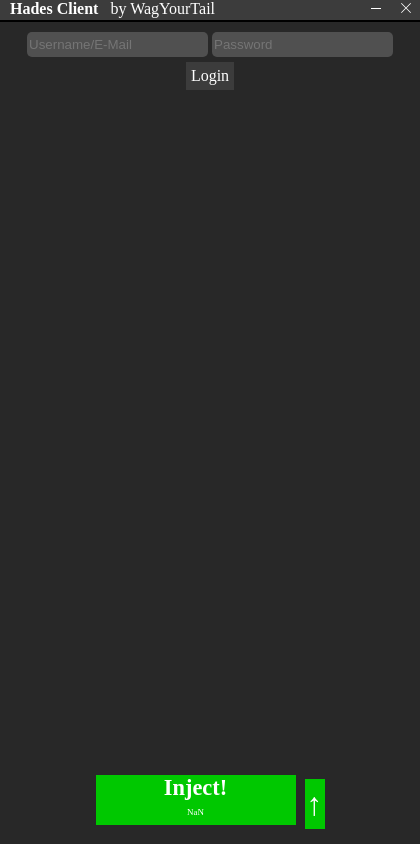
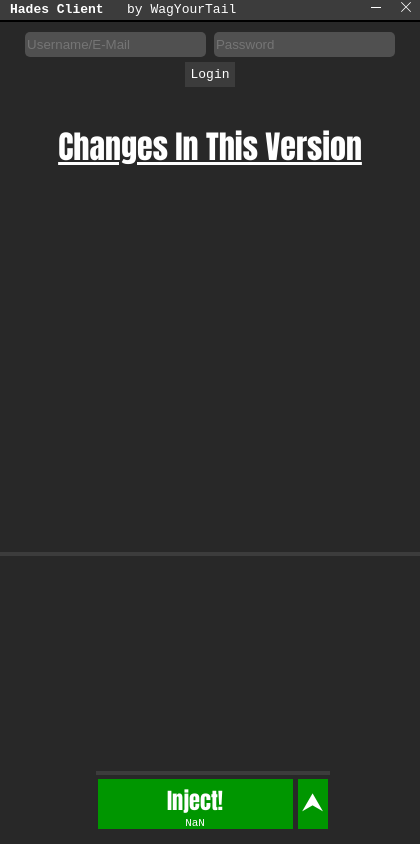
Before and after one commit to wagyourtail/Hades-Custom-Injector, an Electron app: page src/html/index.html in a window 420 px wide. Drawn offline with Linux system fonts and the light colour scheme; no server answers.

Commit message:
make it look better.
some UI improvements

```diff
--- a/src/css/index.css
+++ b/src/css/index.css
@@ -3,6 +3,9 @@ body {
     margin:0px;
     overflow: hidden;
     background-color: rgb(40,40,40);
+    font-family: monospace;
+    user-select: none;
+
 }
 
 ::-webkit-scrollbar {
@@ -13,6 +16,7 @@ body {
     -webkit-app-region:drag;
     cursor: pointer;
     color: white;
+    line-height: 20px;
 }
 
 #titlebar {
@@ -25,6 +29,7 @@ body {
     border-bottom-color: black;
     background-color: rgb(60,60,60);
     -webkit-user-select: none;
+    line-height: 20px;
 }
 
 #titlebar div {
@@ -39,9 +44,6 @@ body {
 #closeBtn:hover {
     background-color: #ff2222;
 }
-
-
-
 
 
 #login {
@@ -78,16 +80,26 @@ body {
     z-index: 1;
     height: 63px;
     line-height: 63px;
-    background-color: rgba(0,0,0,.2);
+    background-color: rgba(0,0,0,.4);
     color: white;
+    cursor: default;
+    font-size: 1.5em;
 }
 
 
 #changelog {
     margin-top: 20px;
+    padding: 10px;
     color: white;
     overflow: scroll;
-    max-height: 400px;
+    height: 420px;
+    border-bottom: 4px solid rgb(60,60,60);
+}
+
+#changelogTitle {
+    text-align: center;
+    font-size: 2em;
+    font-family: Impact;
 }
 
 #runButton {
@@ -96,15 +108,19 @@ body {
     bottom: 10px;
     left: 0px;
     width: 100%;
-    text-align: center;
+}
+
+#selectButtons {
+    display: grid;
+    grid-template-columns: 200px 30px;
+    margin-left: 97.5px;
 }
 
 #play {
-    width: 200px;
-    height: 50px;
-    background-color: rgb(0,200,0);
+    padding-top:5px;
+    height: 45px;
+    background-color: rgb(0,150,0);
     font-size: 1.4em;
-    line-height: 25px;
     text-align: center;
     color: white;
     margin-right: 5px;
@@ -113,17 +129,20 @@ body {
 }
 
 #vernum {
-    font-size: .4em;
+    font-size: .6em;
 }
 
 #play:hover {
-    background-color: rgb(0,140,0);
+    background-color: rgb(0,100,0);
+}
+
+#inject {
+    font-family: Impact;
 }
 
 #version {
-    width: 20px;
     height: 50px;
-    background-color: rgb(0,200,0);
+    background-color: rgb(0,150,0);
     font-size: 2em;
     line-height: 50px;
     text-align: center;
@@ -135,25 +154,36 @@ body {
 
 
 #version:hover {
-    background-color: rgb(0,140,0);
+    background-color: rgb(0,100,0);
 }
 
 #versionSelect {
-    width: 225px;
-    height: 400px;
+    width: 230px;
     display: inline-block;
-    margin-bottom: 10px;
-    background-color: rgb(0,200,0);
+    margin-bottom: 0px;
+    margin-left: 95.5px;
+    background-color: rgb(0,150,0);
     overflow: scroll;
+    transition: max-height .25s linear;
+    border: 2px solid rgb(60,60,60);
+}
+
+#arrow {
+    transition: transform .25s linear;
 }
 
 .versionBtn {
-    background-color: rgb(0,200,0);
-    border-bottom: 2px solid rgb(0,140,0);
+    font-family: Impact;
+    background-color: rgb(0,150,0);
+    border-bottom: 2px solid rgb(0,100,0);
+    font-size: 2em;
+    color: white;
     height: 50px;
+    text-align: center;
+    line-height: 50px;
     cursor: pointer;
 }
 
 .versionBtn:hover {
-    background-color: rgb(0,140,0);
+    background-color: rgb(0,100,0);
 }
--- a/src/html/index.html
+++ b/src/html/index.html
@@ -21,11 +21,15 @@
         </div>
         <div id='loggedIn' style="display: none;">Logged In</div>
         <div id="changelog">
+            <div id="changelogTitle"><u>Changes In This Version</u></div>
+            <p id="changelogText"></p>
         </div>
         <div id="runButton">
-            <div id="versionSelect" style="display: none;"></div>
-            <div id="play"><b>Inject!</b><div id="vernum">NaN</div></div>
-            <div id="version">↑</div>
+            <div id="versionSelect" style="max-height: 0px;"></div>
+            <div id="selectButtons">
+                <div id="play"><div id="inject">Inject!</div><div id="vernum">NaN</div></div>
+                <div id="version"><div id="arrow">⮝</div></div>
+            </div>
         </div>
     </div>
     <script src="../js/index.js"></script>
--- a/src/index.js
+++ b/src/index.js
@@ -20,7 +20,7 @@ function createWindow() {
 
 
     //win.setFullScreen(true);
-    win.setResizable(false);
+    //win.setResizable(false);
 
     win.on('closed', () => {
         win = null;
--- a/src/js/index.js
+++ b/src/js/index.js
@@ -89,10 +89,11 @@ function autoUpdate() {
 
 function setVersion(ver) {
     vernum.innerHTML = ver;
-    versionSelect.style.display = "none";
+    versionSelect.style.maxHeight = "0px";
+    arrow.style.transform = "rotate(0deg)";
     request({url:saveData.vers[ver].href, headers: {Cookie:loginCookie}}, (err, res, body) => {
         let http = new DOMParser().parseFromString(body, "text/html");
-        changelog.innerHTML = http.getElementsByClassName("bbWrapper")[0].innerHTML;
+        changelogText.innerHTML = http.getElementsByClassName("bbWrapper")[0].innerHTML;
         saveData.vers[ver].dlLink = http.getElementsByClassName("attachment-icon")[0].getElementsByTagName("a")[0].href.replace(/file:\/\/\/[A-Z]:/, "https://hadesgta.com");
         writeJSON(`${process.env.APPDATA}/hades-cli/data.json`, saveData);
     });
@@ -131,10 +132,12 @@ async function inject() {
 }
 
 function showVers() {
-    if (versionSelect.style.display) {
-        versionSelect.style = null;
+    if (versionSelect.style.maxHeight == "0px") {
+        versionSelect.style.maxHeight = "300px";
+        arrow.style.transform = "rotate(180deg)";
     } else {
-        versionSelect.style.display = "none";
+        versionSelect.style.maxHeight = "0px";
+        arrow.style.transform = "rotate(0deg)";
     }
 }
 
```
Also changed, not shown: package.json (+4 -11 lines), 1 other file.
